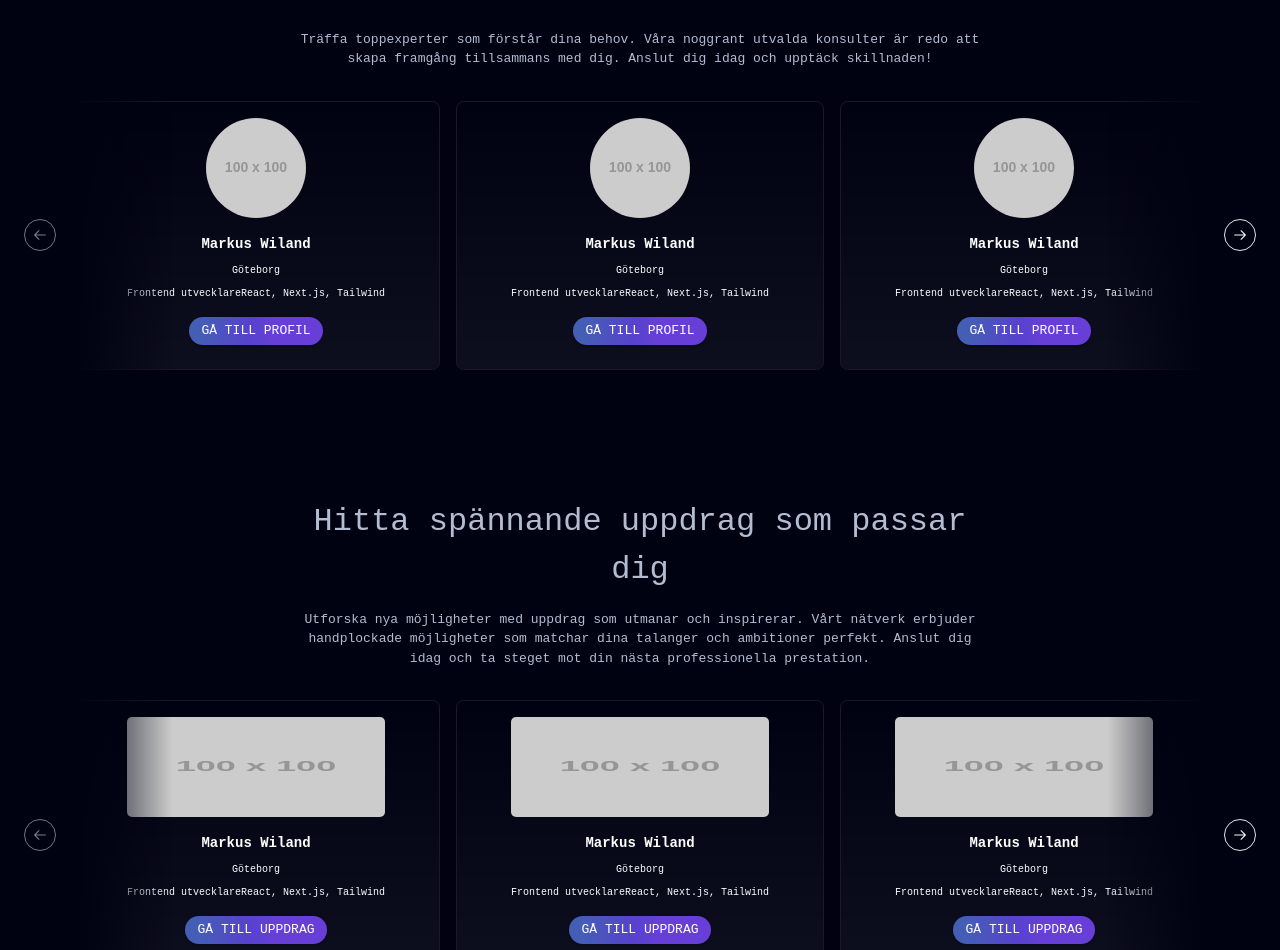
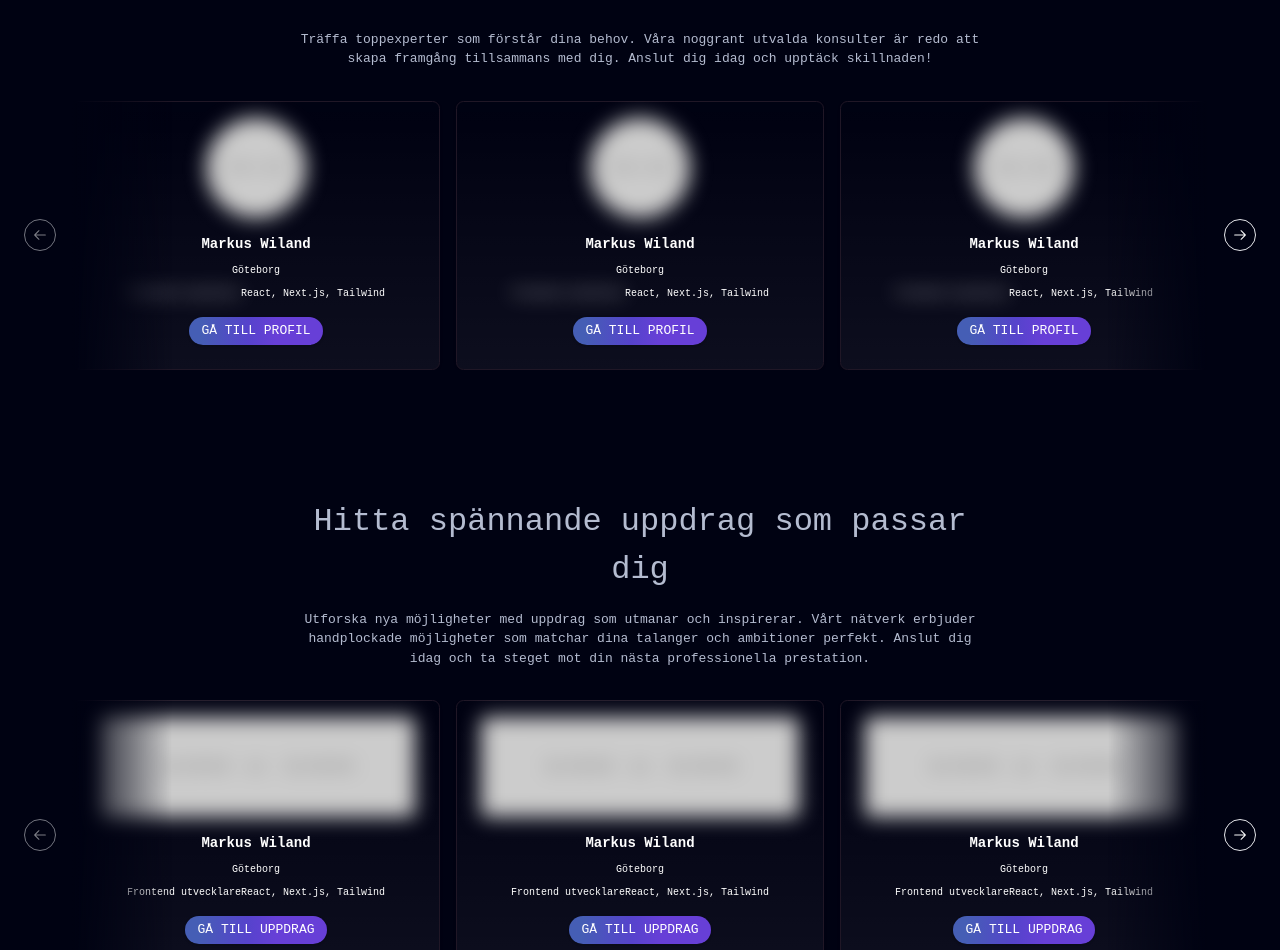
Before and after one commit to MarkusWiland/konsultm, a Next.js app: page / in a window 1280 px wide. Shown: the part 782-1732 px from the top of the page. Built offline with nearby package versions, Linux system fonts and the light colour scheme.

Commit message:
card design

```diff
--- a/app/globals.css
+++ b/app/globals.css
@@ -126,4 +126,11 @@
     );
   }
 
+
+
+  /* BLUR TO IMAGE IF NOT LOGGED IN */
+  .blur {
+    filter: blur(10px);
+  }
+
 }
--- a/app/page.tsx
+++ b/app/page.tsx
@@ -5,10 +5,14 @@
 import { cn } from "@/lib/utils";
 import {
   Card,
-  CardContent,
-  CardFooter,
-  CardHeader,
+
 } from "@/components/ui/card";
+import {
+  Tooltip,
+  TooltipContent,
+  TooltipProvider,
+  TooltipTrigger,
+} from "@/components/ui/tooltip"
 import {
   Carousel,
   CarouselContent,
@@ -17,6 +21,7 @@
   CarouselPrevious,
 } from "@/components/ui/carousel";
 import { Calendar } from "lucide-react";
+import Image from "next/image";
 export default function HomePageHero() {
   return (
     <>
@@ -76,10 +81,13 @@
                       <div className="">
                         <Card className="bg-glass-gradient flex flex-col items-center justify-center  text-white hover:bg-whiteopaque transition-colors duration-300 cursor-pointer">
                           <div className="flex flex-col space-y-4 items-center pt-4 p-6 justify-center text-center">
-                            <img
+                            <Image
                               src="https://via.placeholder.com/100"
+                              width={100}
+                              height={100}
                               alt="placeholder"
-                              className="rounded-full w-[10rem] h-[10rem]"
+
+                              className={`${true ? "blur" : ""} rounded-full w-[10rem] h-[10rem]`}
                             />
 
                             <div className="space-y-2 w-[1/2]">
@@ -88,7 +96,7 @@
                               </h1>
                               <h3 className="text-[1rem]">Göteborg</h3>
                               <p className="text-[1rem]">
-                                <span>Frontend utvecklare</span>
+                                <span className={`${true ? "blur" : ""} `}>Frontend utvecklare</span>
                                 <span>React, Next.js, Tailwind</span>
                               </p>
                             </div>
@@ -139,10 +147,13 @@
                       <div className="">
                         <Card className="bg-glass-gradient flex flex-col items-center justify-center  text-white hover:bg-whiteopaque transition-colors duration-300 cursor-pointer">
                           <div className="flex flex-col space-y-4 items-center pt-4 p-6 justify-center text-center">
-                            <img
+                          <Image
                               src="https://via.placeholder.com/100"
+                              width={1000}
+                              height={100}
                               alt="placeholder"
-                              className="rounded-lg w-full h-[10rem]"
+
+                              className={`${true ? "blur" : ""} rounded-lg w-[100rem] h-[10rem]`}
                             />
 
                             <div className="space-y-2 w-[1/2]">
--- a/components/ui/pagination.tsx
+++ b/components/ui/pagination.tsx
@@ -74,7 +74,7 @@
     {...props}
   >
     <ChevronLeftIcon className="h-4 w-4" />
-    <span>Previous</span>
+    <span>Föregående</span>
   </PaginationLink>
 )
 PaginationPrevious.displayName = "PaginationPrevious"
@@ -89,7 +89,7 @@
     className={cn("gap-1 pr-2.5", className)}
     {...props}
   >
-    <span>Next</span>
+    <span>Nästa</span>
     <ChevronRightIcon className="h-4 w-4" />
   </PaginationLink>
 )
--- /dev/null
+++ b/components/ui/tooltip.tsx
@@ -0,0 +1,30 @@
+"use client"
+
+import * as React from "react"
+import * as TooltipPrimitive from "@radix-ui/react-tooltip"
+
+import { cn } from "@/lib/utils"
+
+const TooltipProvider = TooltipPrimitive.Provider
+
+const Tooltip = TooltipPrimitive.Root
+
+const TooltipTrigger = TooltipPrimitive.Trigger
+
+const TooltipContent = React.forwardRef<
+  React.ElementRef<typeof TooltipPrimitive.Content>,
+  React.ComponentPropsWithoutRef<typeof TooltipPrimitive.Content>
+>(({ className, sideOffset = 4, ...props }, ref) => (
+  <TooltipPrimitive.Content
+    ref={ref}
+    sideOffset={sideOffset}
+    className={cn(
+      "z-50 overflow-hidden rounded-md bg-primary px-3 py-1.5 text-xs text-primary-foreground animate-in fade-in-0 zoom-in-95 data-[state=closed]:animate-out data-[state=closed]:fade-out-0 data-[state=closed]:zoom-out-95 data-[side=bottom]:slide-in-from-top-2 data-[side=left]:slide-in-from-right-2 data-[side=right]:slide-in-from-left-2 data-[side=top]:slide-in-from-bottom-2",
+      className
+    )}
+    {...props}
+  />
+))
+TooltipContent.displayName = TooltipPrimitive.Content.displayName
+
+export { Tooltip, TooltipTrigger, TooltipContent, TooltipProvider }
--- a/next.config.mjs
+++ b/next.config.mjs
@@ -1,4 +1,15 @@
 /** @type {import('next').NextConfig} */
-const nextConfig = {};
+const nextConfig = {
+    images: {
+        remotePatterns: [
+          {
+            protocol: 'https',
+            hostname: 'via.placeholder.com',
+
+          },
+        ],
+      },
+
+};
 
 export default nextConfig;
--- a/package.json
+++ b/package.json
@@ -11,6 +11,7 @@
   "dependencies": {
     "@radix-ui/react-icons": "^1.3.0",
     "@radix-ui/react-slot": "^1.1.0",
+    "@radix-ui/react-tooltip": "^1.1.2",
     "class-variance-authority": "^0.7.0",
     "clsx": "^2.1.1",
     "embla-carousel-react": "^8.1.6",
```
Also changed, not shown: 1 other file (tests, documents, lock files or other folders).
